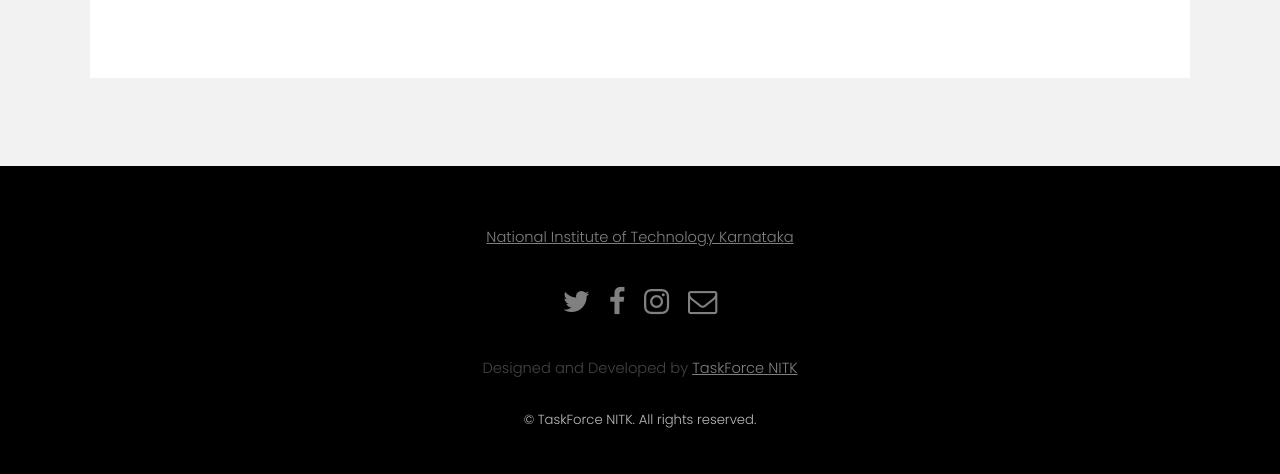
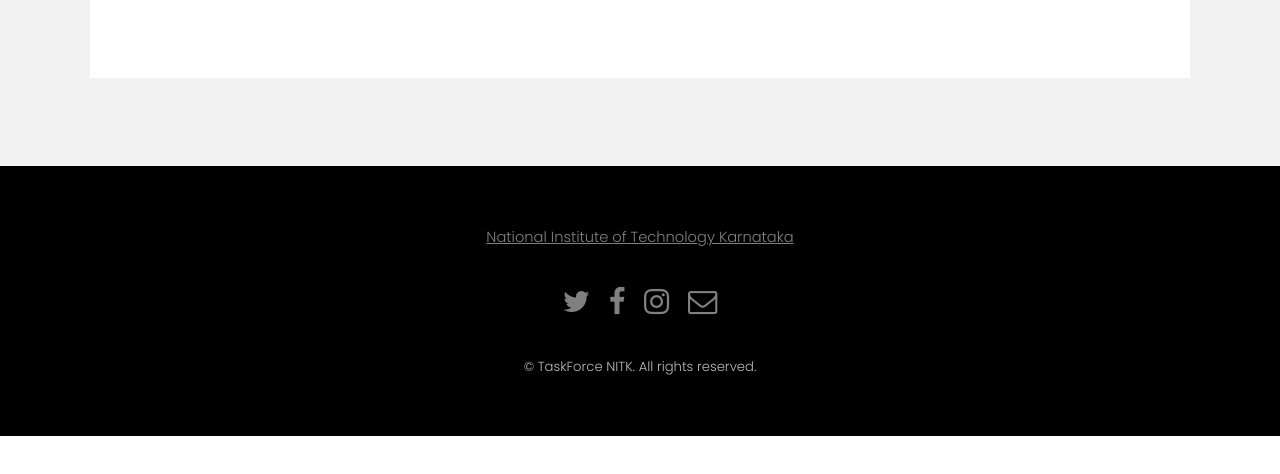
Before and after one commit to raunakbatar/raunakbatar.github.io, a plain HTML site: page facilities.html in a window 1280 px wide. Shown: the part 2969-3443 px from the top of the page. After the commit the page ends 3405 px from the top, so only its background shows below. Drawn offline with Linux system fonts and the light colour scheme.

Commit message:
Update facilities.html

```diff
--- a/facilities.html
+++ b/facilities.html
@@ -276,7 +276,7 @@
 						<li><a href="#" class="icon fa-instagram"><span class="label">Instagram</span></a></li>
 						<li><a href="#" class="icon fa-envelope-o"><span class="label">Email</span></a></li>
 					</ul>
-					<p>Designed and Developed by <a href="#">TaskForce NITK</a></p>
+
 				</div>
 				<div class="copyright">
 					&copy; TaskForce NITK. All rights reserved.
```
